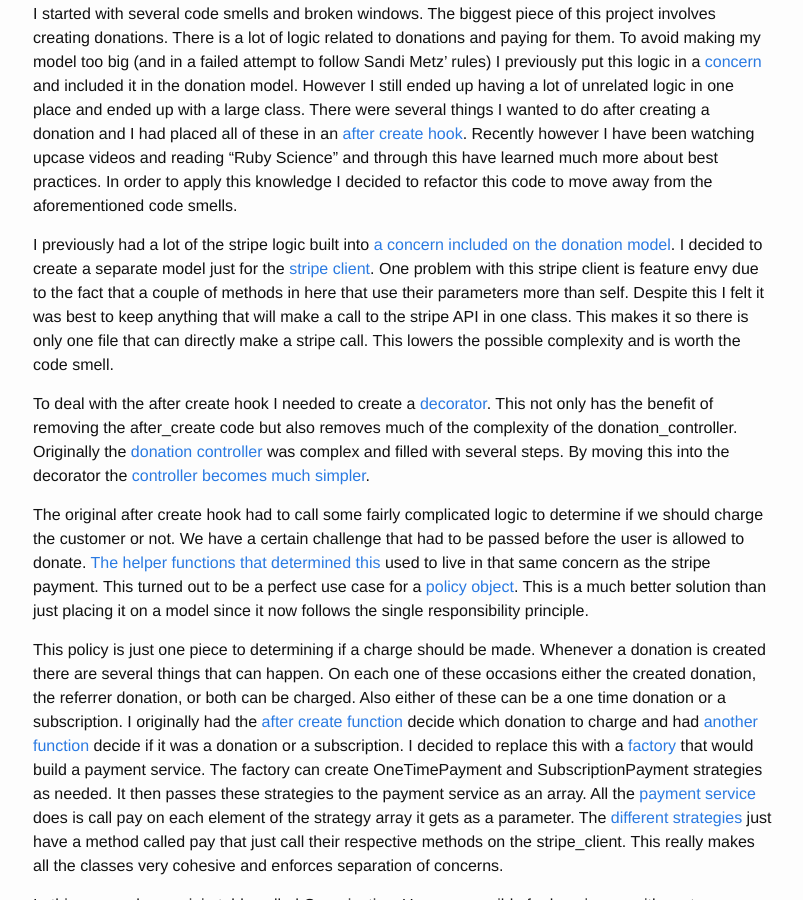
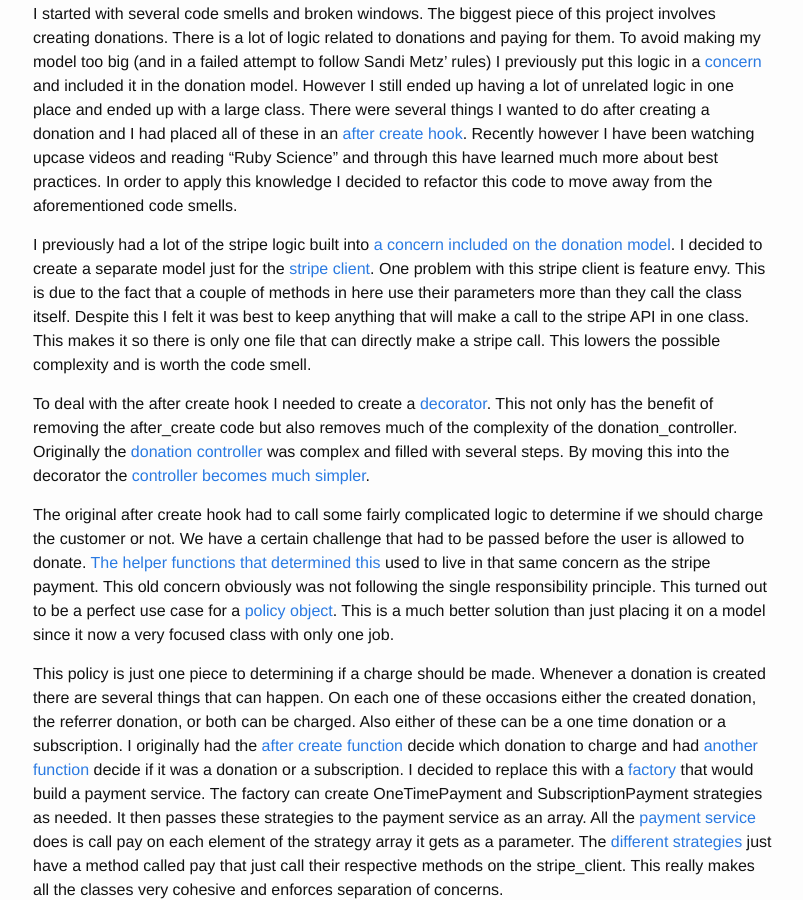
Before and after one commit to frasermince/frasermince.github.io, a Jekyll site: the page built from _posts/2015-07-11-code-sample.markdown, in a window 1280 px wide and 900 px high, scrolled down 309 px. Shown: the whole window, without its empty margins (237-1040 px from the left). Built offline with Jekyll 4.4.1, drawn with Linux system fonts in a browser that asks for light colours.

Commit message:
Fix wording.

```diff
--- a/_posts/2015-07-11-code-sample.markdown
+++ b/_posts/2015-07-11-code-sample.markdown
@@ -8,11 +8,11 @@ Hi! I'm going to walk you through a project of mine, the pieces that were broken
 
 I started with several code smells and broken windows. The biggest piece of this project involves creating donations. There is a lot of logic related to donations and paying for them. To avoid making my model too big (and in a failed attempt to follow Sandi Metz' rules) I previously put this logic in a [concern][pledgeable] and included it in the donation model. However I still ended up having a lot of unrelated logic in one place and ended up with a large class. There were several things I wanted to do after creating a donation and I had placed all of these in an [after create hook][after]. Recently however I have been watching upcase videos and reading "Ruby Science" and through this have learned much more about best practices. In order to apply this knowledge I decided to refactor this code to move away from the aforementioned code smells.
 
-I previously had a lot of the stripe logic built into [a concern included on the donation model][create_subscription]. I decided to create a separate model just for the [stripe client][stripe_client]. One problem with this stripe client is feature envy due to the fact that a couple of methods in here that use their parameters more than self. Despite this I felt it was best to keep anything that will make a call to the stripe API in one class. This makes it so there is only one file that can directly make a stripe call. This lowers the possible complexity and is worth the code smell.
+I previously had a lot of the stripe logic built into [a concern included on the donation model][create_subscription]. I decided to create a separate model just for the [stripe client][stripe_client]. One problem with this stripe client is feature envy. This is due to the fact that a couple of methods in here use their parameters more than they call the class itself. Despite this I felt it was best to keep anything that will make a call to the stripe API in one class. This makes it so there is only one file that can directly make a stripe call. This lowers the possible complexity and is worth the code smell.
 
 To deal with the after create hook I needed to create a [decorator][decorator]. This not only has the benefit of removing the after_create code but also removes much of the complexity of the donation_controller. Originally the [donation controller][old_donation_controller] was complex and filled with several steps. By moving this into the decorator the [controller becomes much simpler][new_donation_controller].
 
-The original after create hook had to call some fairly complicated logic to determine if we should charge the customer or not. We have a certain challenge that had to be passed before the user is allowed to donate. [The helper functions that determined this][old_policy] used to live in that same concern as the stripe payment. This turned out to be a perfect use case for a [policy object][new_policy]. This is a much better solution than just placing it on a model since it now follows the single responsibility principle.
+The original after create hook had to call some fairly complicated logic to determine if we should charge the customer or not. We have a certain challenge that had to be passed before the user is allowed to donate. [The helper functions that determined this][old_policy] used to live in that same concern as the stripe payment. This old concern obviously was not following the single responsibility principle. This turned out to be a perfect use case for a [policy object][new_policy]. This is a much better solution than just placing it on a model since it now a very focused class with only one job.
 
 This policy is just one piece to determining if a charge should be made. Whenever a donation is created there are several things that can happen. On each one of these occasions either the created donation, the referrer donation, or both can be charged. Also either of these can be a one time donation or a subscription. I originally had the [after create function][after] decide which donation to charge and had [another function][purchase] decide if it was a donation or a subscription. I decided to replace this with a [factory][factory] that would build a payment service. The factory can create OneTimePayment and SubscriptionPayment strategies as needed. It then passes these strategies to the payment service as an array. All the [payment service][payment_service] does is call pay on each element of the strategy array it gets as a parameter. The [different][one_time] [strategies][subscription] just have a method called pay that just call their respective methods on the stripe_client. This really makes all the classes very cohesive and enforces separation of concerns.
 
```
